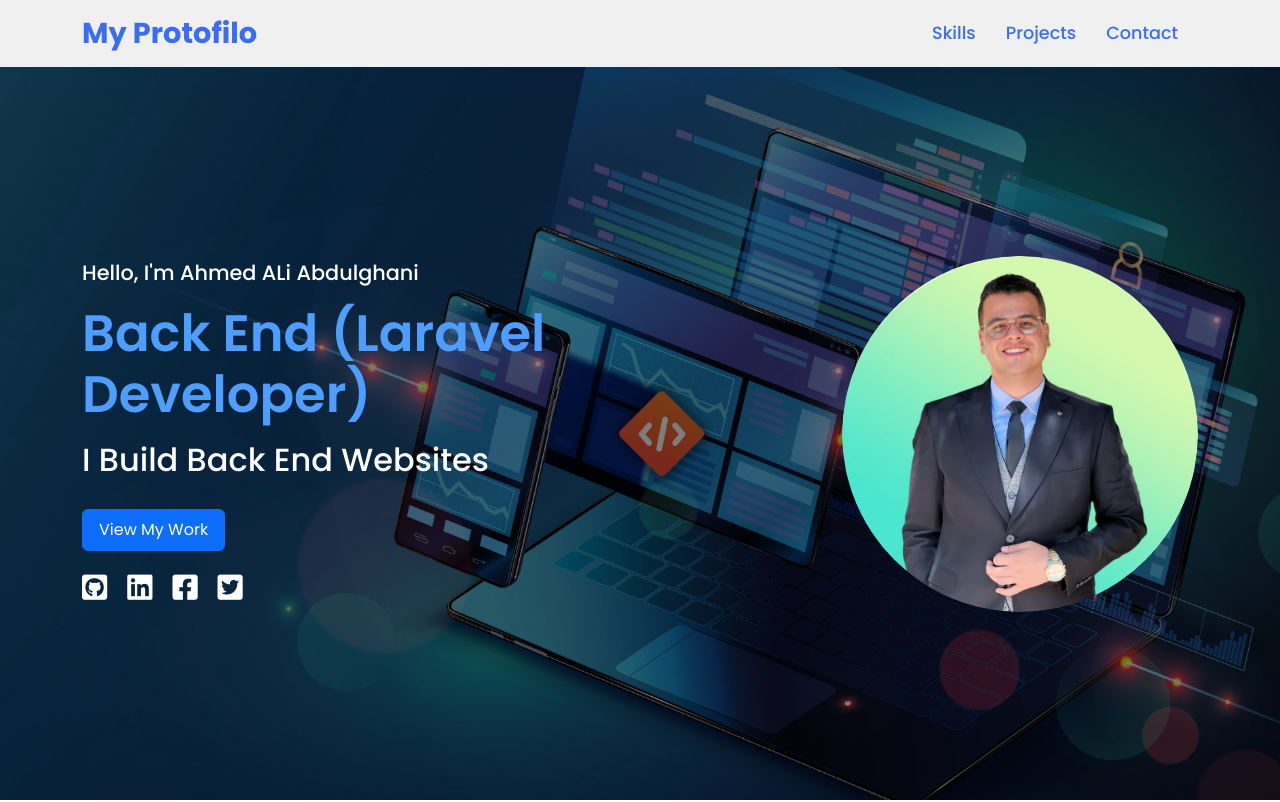
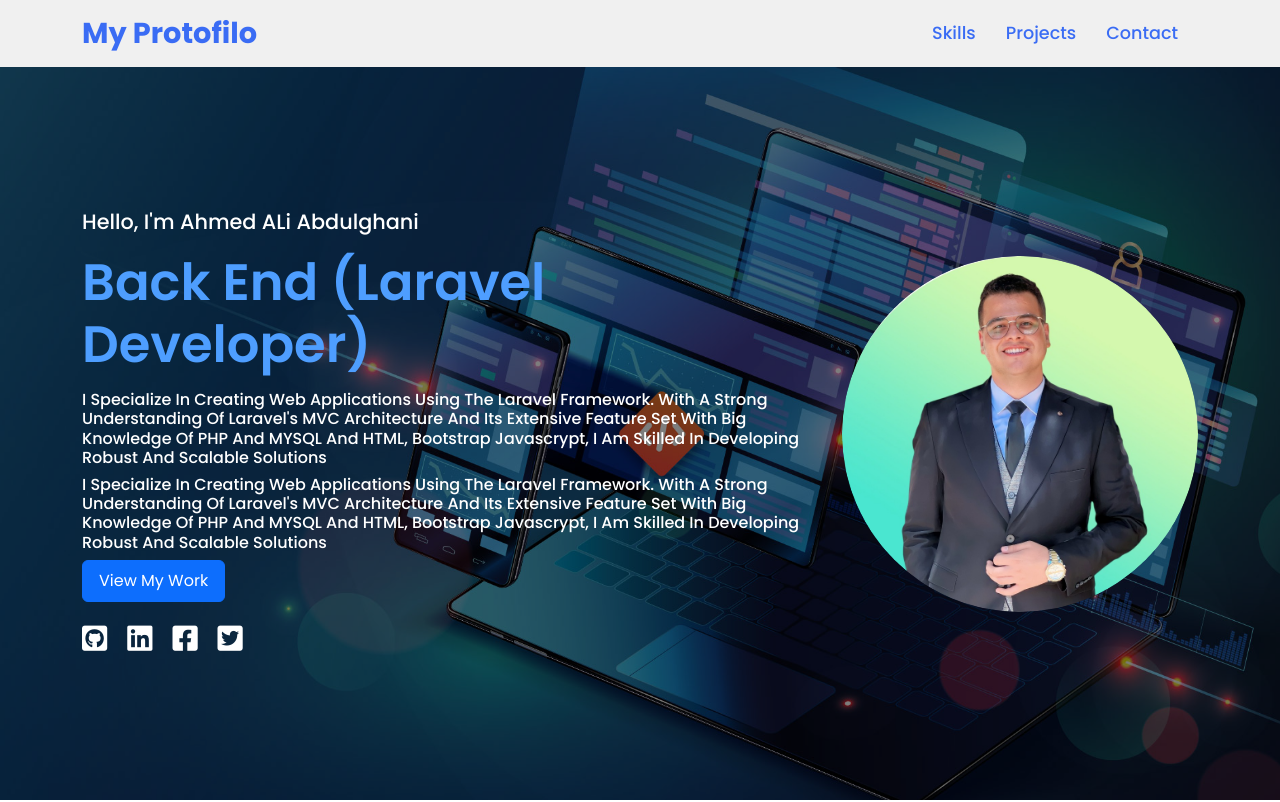
Before and after one commit to Ahmed2021Ali/Portfolio, a plain HTML site: page index.html in a window 1280 px wide. Shown: the top 802 px of the page. Drawn offline with nearby package versions, Linux system fonts and the light colour scheme.

```diff
--- a/index.html
+++ b/index.html
@@ -39,7 +39,15 @@
                     <div class="text">
                         <p>Hello, I'm Ahmed ALi Abdulghani</p>
                         <h2>Back End (Laravel Developer)</h2>
-                        <h3>I build Back end websites</h3>
+                        <h6>I specialize in creating web applications using the Laravel framework. With a strong
+                            understanding of Laravel's MVC architecture and its extensive feature set with big knowledge
+                            of PHP and MYSQL and HTML, Bootstrap javascrypt, I am skilled in developing robust and
+                            scalable solutions</h6>
+                        <h6>I specialize in creating web applications using the Laravel framework. With a strong
+                            understanding of Laravel's MVC architecture and its extensive feature set with big knowledge
+                            of PHP and MYSQL and HTML, Bootstrap javascrypt, I am skilled in developing robust and
+                            scalable solutions</h6>
+
                     </div>
                     <div class="social">
                         <a href="#Projects" class="btn btn-primary px-3 py-2 mb-3">view my work </a>
```
